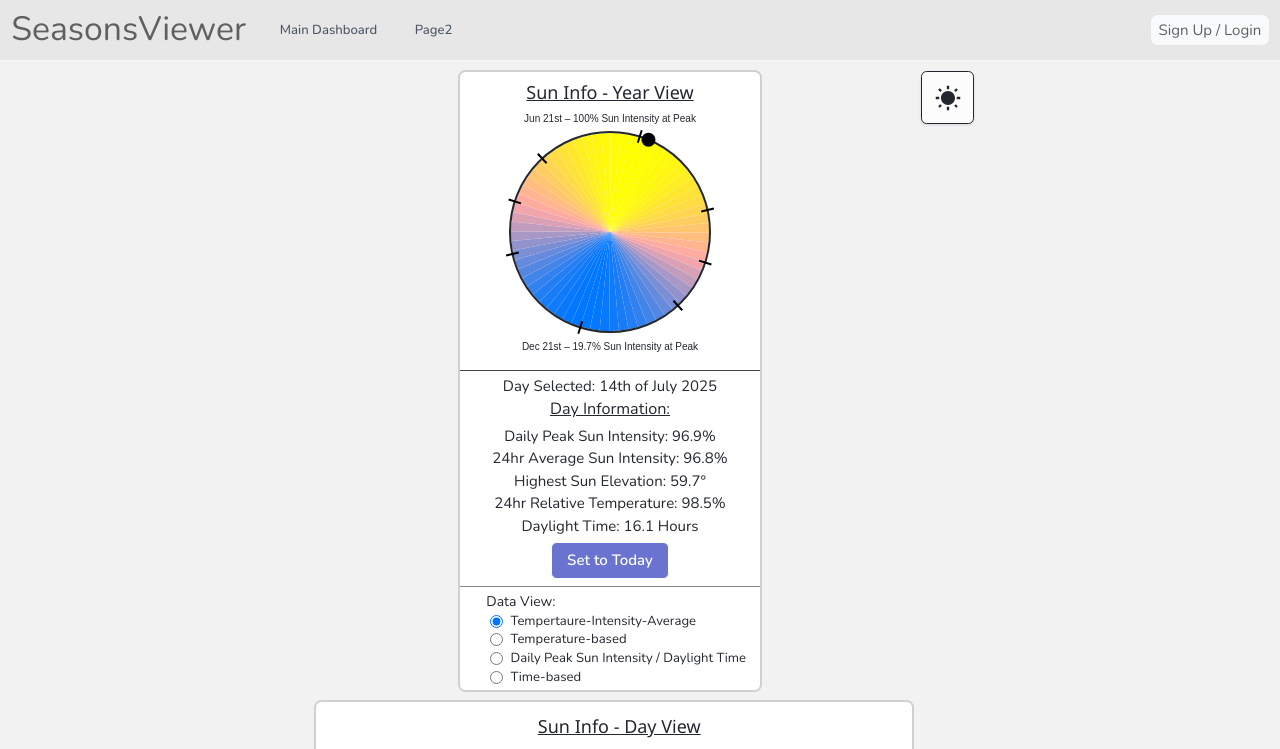
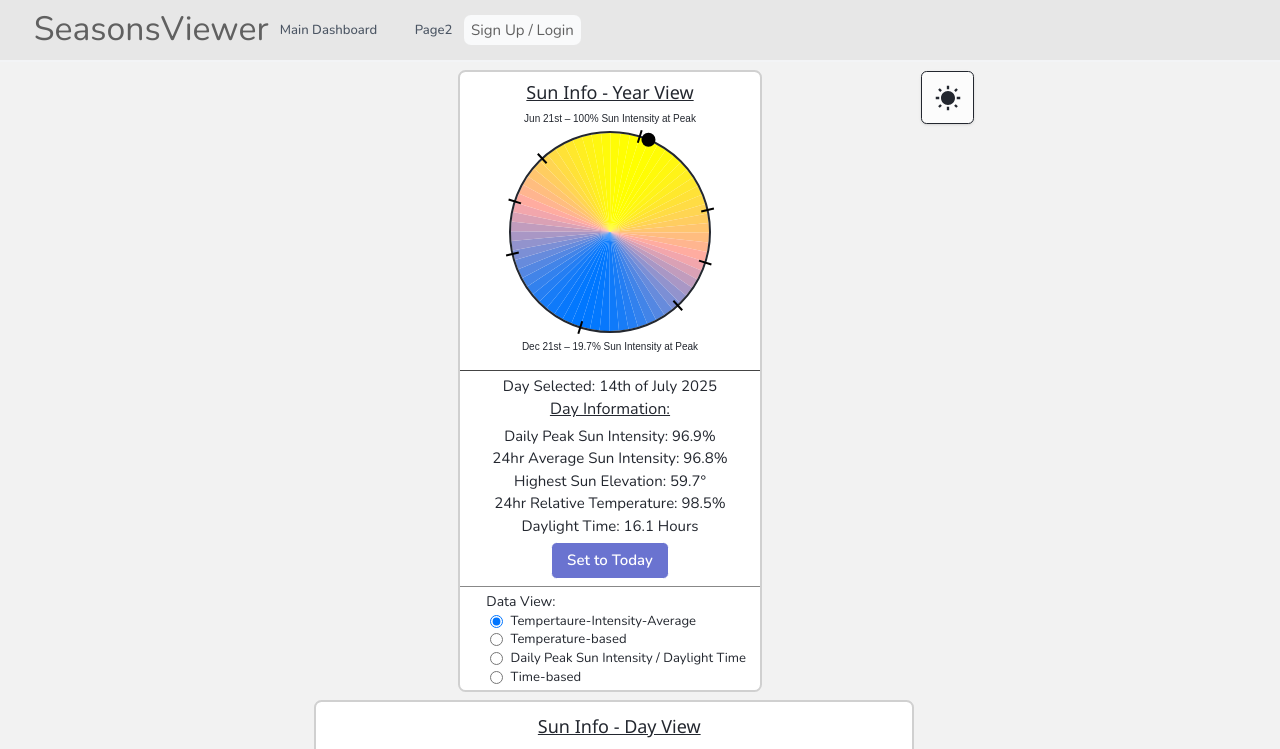
Before and after one commit to tobyhogan/seasons-viewer-tool, a React (Vite) app: page / in a window 1280 px wide. Shown: the top 749 px of the page. Built offline with nearby package versions, Linux system fonts and the light colour scheme; no server answers.

Commit message:
restructured header

```diff
--- a/src/components/sections/Header.tsx
+++ b/src/components/sections/Header.tsx
@@ -87,13 +87,18 @@ function Header({ dataUpdate, setDataUpdate}) {
 
   return (
     <div className='bg-[#e7e7e7] dark:bg-grayNew-825 w-screen'>
+
+
       <nav
         className="flex justify-between items-center px-3 py-3 border-b-2 border-gray-100 dark:border-grayNew-825 text-grayNew-550 dark:text-grayNew-200 w-full">
+
+        <div className="flex items-center">
+            <Link to="/main-dashboard" className='ml-6 text-4xl'>SeasonsViewer</Link>
+
+
         { session ?
           <>
             {/* Left side: Logo and Navigation */}
-            <div className="flex items-center">
-              <Link to="/home" className='mr-6 text-[30.5px]'>SeasonsViewer</Link>
 
               {/* Page Navigation Links */}
               <div className='flex items-center space-x-4'>
@@ -118,7 +123,6 @@ function Header({ dataUpdate, setDataUpdate}) {
                   Page2
                 </Link>
               </div>
-            </div>
 
             {/* Right side: User controls */}
             <div className='flex flex-row items-center'>
@@ -196,8 +200,7 @@ function Header({ dataUpdate, setDataUpdate}) {
           :
           <>
             {/* Left side: Logo and Navigation (when not logged in) */}
-            <div className="flex items-center">
-              <Link to="/main-dashboard" className='mr-6 text-4xl'>SeasonsViewer</Link>
+
 
               {/* Page Navigation Links */}
               <div className='flex items-center space-x-4'>
@@ -222,14 +225,16 @@ function Header({ dataUpdate, setDataUpdate}) {
                   Page2
                 </Link>
               </div>
-            </div>
 
             {/* Right side: Login button */}
-            <div className='flex'>
-              <LoginButton dataUpdate={dataUpdate} setDataUpdate={setDataUpdate}/>
-            </div>
           </>
         }
+
+
+          <div className='flex mr-10'>
+            <LoginButton dataUpdate={dataUpdate} setDataUpdate={setDataUpdate}/>
+          </div>
+        </div>
       </nav>
     </div>
   )
```
